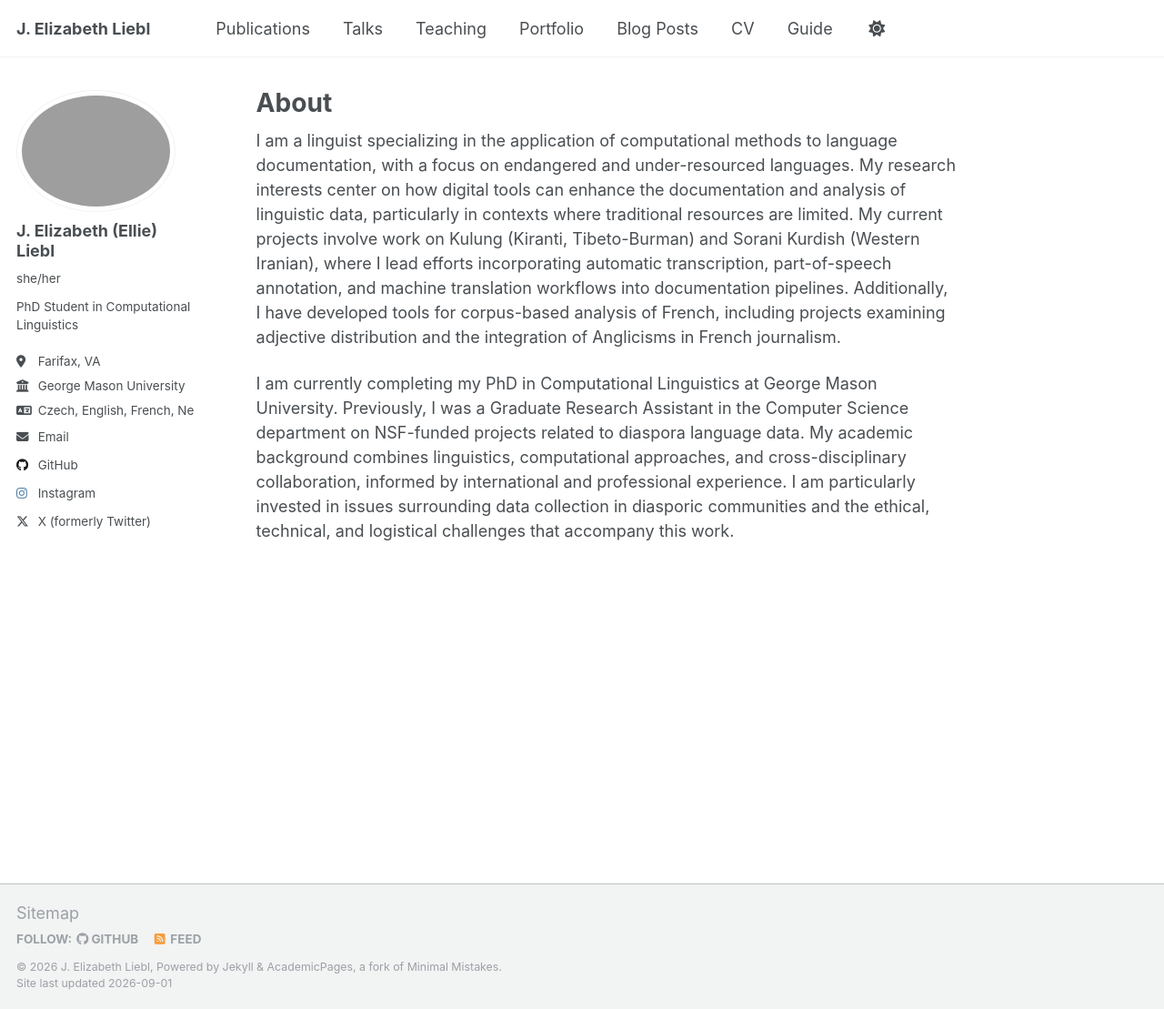
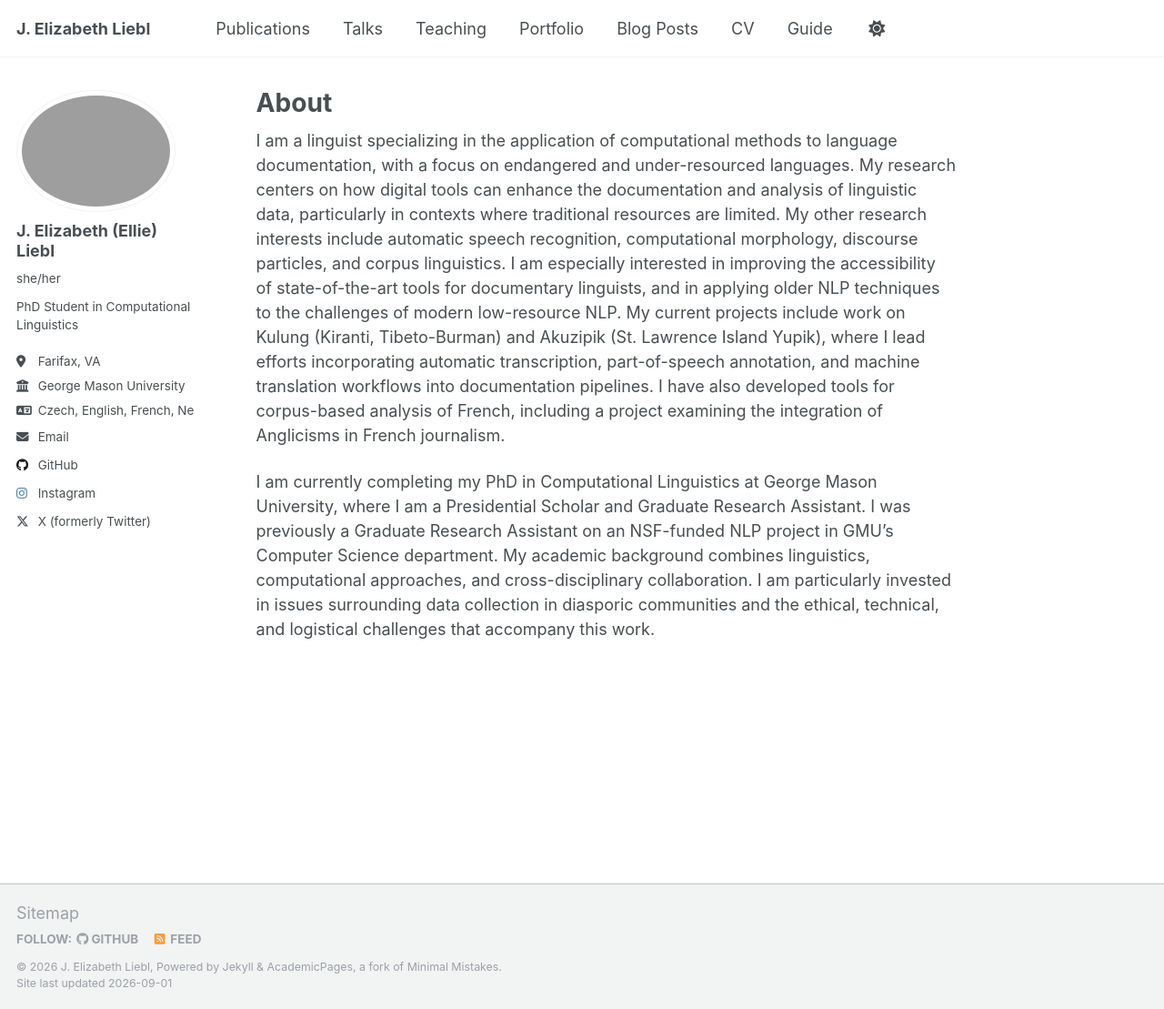
Before and after one commit to ellie-liebl/ellie-liebl.github.io, a Jekyll site: the page built from _pages/about.md, in a window 1280 px wide and 1109 px high. Shown: the whole window at 91% size. Built offline with Jekyll 4.4.1, drawn with Linux system fonts in a browser that asks for light colours.

Commit message:
Revise about.md

```diff
--- a/_pages/about.md
+++ b/_pages/about.md
@@ -7,6 +7,6 @@ redirect_from:
   - /about.html
 ---
 
-I am a linguist specializing in the application of computational methods to language documentation, with a focus on endangered and under-resourced languages. My research interests center on how digital tools can enhance the documentation and analysis of linguistic data, particularly in contexts where traditional resources are limited. My current projects involve work on Kulung (Kiranti, Tibeto-Burman) and Sorani Kurdish (Western Iranian), where I lead efforts incorporating automatic transcription, part-of-speech annotation, and machine translation workflows into documentation pipelines. Additionally, I have developed tools for corpus-based analysis of French, including projects examining adjective distribution and the integration of Anglicisms in French journalism.
+I am a linguist specializing in the application of computational methods to language documentation, with a focus on endangered and under-resourced languages. My research centers on how digital tools can enhance the documentation and analysis of linguistic data, particularly in contexts where traditional resources are limited. My other research interests include automatic speech recognition, computational morphology, discourse particles, and corpus linguistics. I am especially interested in improving the accessibility of state-of-the-art tools for documentary linguists, and in applying older NLP techniques to the challenges of modern low-resource NLP. My current projects include work on Kulung (Kiranti, Tibeto-Burman) and Akuzipik (St. Lawrence Island Yupik), where I lead efforts incorporating automatic transcription, part-of-speech annotation, and machine translation workflows into documentation pipelines. I have also developed tools for corpus-based analysis of French, including a project examining the integration of Anglicisms in French journalism.
 
-I am currently completing my PhD in Computational Linguistics at George Mason University. Previously, I was a Graduate Research Assistant in the Computer Science department on NSF-funded projects related to diaspora language data. My academic background combines linguistics, computational approaches, and cross-disciplinary collaboration, informed by international and professional experience. I am particularly invested in issues surrounding data collection in diasporic communities and the ethical, technical, and logistical challenges that accompany this work.
+I am currently completing my PhD in Computational Linguistics at George Mason University, where I am a Presidential Scholar and Graduate Research Assistant. I was previously a Graduate Research Assistant on an NSF-funded NLP project in GMU's Computer Science department. My academic background combines linguistics, computational approaches, and cross-disciplinary collaboration. I am particularly invested in issues surrounding data collection in diasporic communities and the ethical, technical, and logistical challenges that accompany this work.
```
